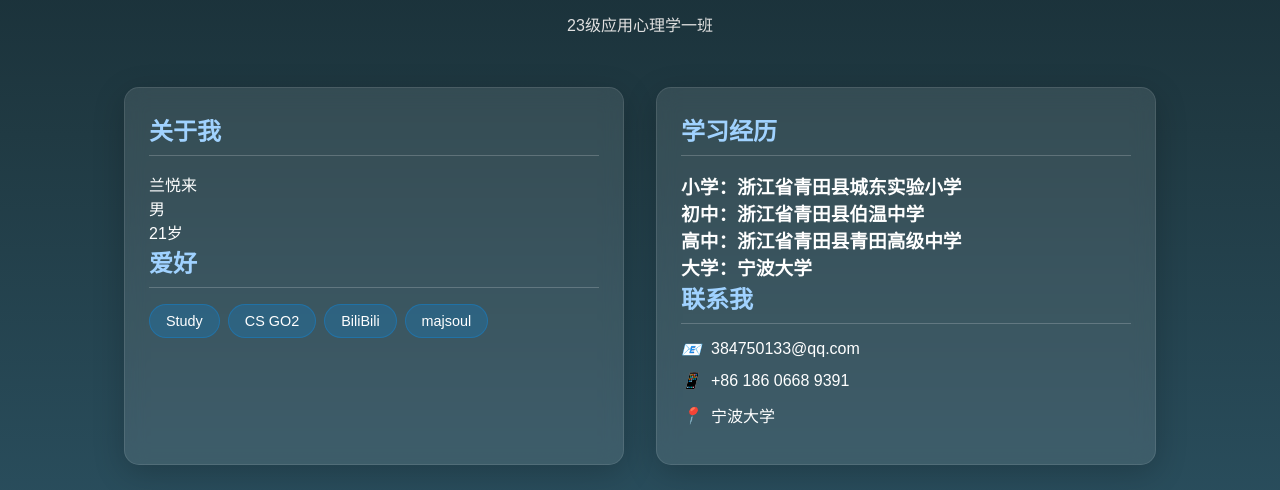
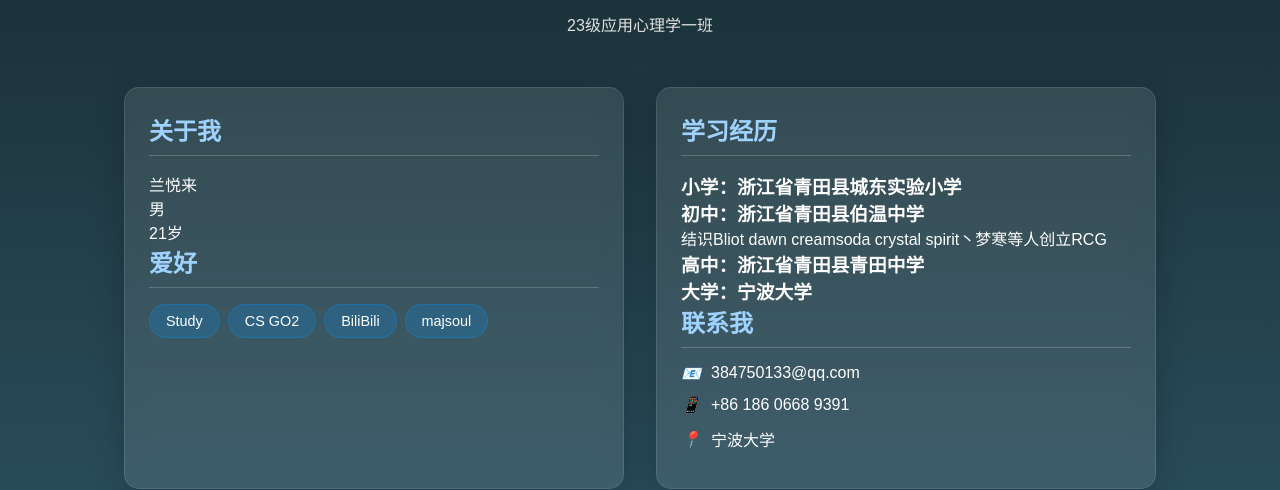
Before and after one commit to Yuki381/Yuki381.github.io, a plain HTML site: page index.html in a window 1280 px wide. Shown: the part 346-836 px from the top of the page. Drawn offline with Linux system fonts and the light colour scheme.

Commit message:
Update index.html

```diff
--- a/index.html
+++ b/index.html
@@ -205,9 +205,9 @@
 
 
                 <h3>初中：浙江省青田县伯温中学</h3>
+               <p>结识Bliot dawn creamsoda crystal spirit丶梦寒等人创立RCG</p >
 
-
-                <h3>高中：浙江省青田县青田高级中学</h2>
+                <h3>高中：浙江省青田县青田中学</h2>
                 <h3>大学：宁波大学</h3>
                 <p></p >
 
```
